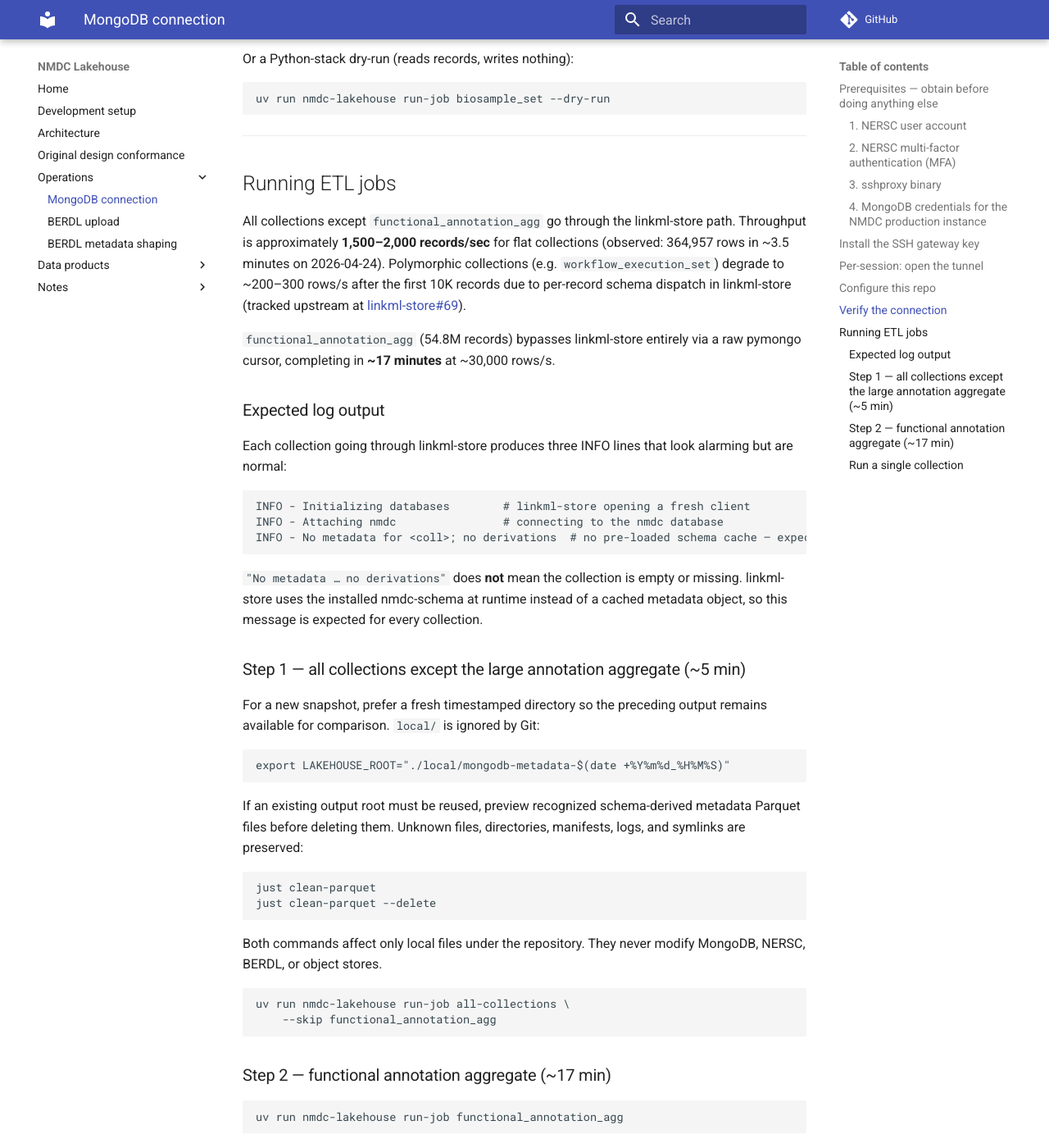
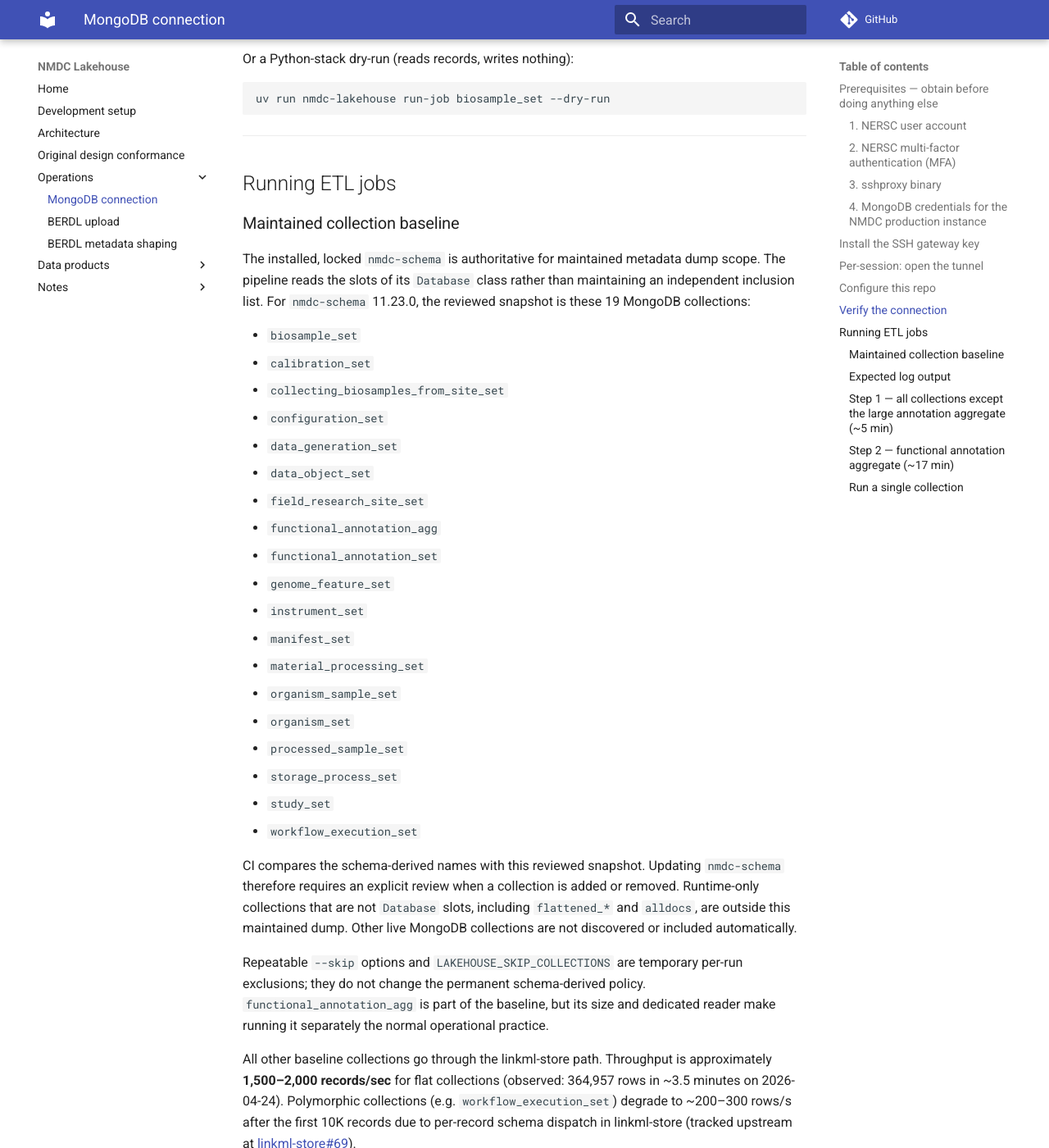
Before and after one commit to microbiomedata/nmdc-lakehouse, an MkDocs documentation site: the page built from docs/mongodb-connection.md, in a window 1280 px wide and 1400 px high, scrolled down 3104 px. Shown: the whole window at 82% size. Built offline with MkDocs 1.6.1 and Material for MkDocs 9.7.7, drawn with Linux system fonts in a browser that asks for light colours; comment, search, counter and statistics services are not loaded.

Commit message:
Make MongoDB collection scope reviewable (#196)
* Make MongoDB collection scope reviewable

* Make baseline key comparison explicit

```diff
--- a/docs/mongodb-connection.md
+++ b/docs/mongodb-connection.md
@@ -154,7 +154,45 @@ uv run nmdc-lakehouse run-job biosample_set --dry-run
 
 ## Running ETL jobs
 
-All collections except `functional_annotation_agg` go through the linkml-store path.
+### Maintained collection baseline
+
+The installed, locked `nmdc-schema` is authoritative for maintained metadata
+dump scope. The pipeline reads the slots of its `Database` class rather than
+maintaining an independent inclusion list. For `nmdc-schema` 11.23.0, the
+reviewed snapshot is these 19 MongoDB collections:
+
+- `biosample_set`
+- `calibration_set`
+- `collecting_biosamples_from_site_set`
+- `configuration_set`
+- `data_generation_set`
+- `data_object_set`
+- `field_research_site_set`
+- `functional_annotation_agg`
+- `functional_annotation_set`
+- `genome_feature_set`
+- `instrument_set`
+- `manifest_set`
+- `material_processing_set`
+- `organism_sample_set`
+- `organism_set`
+- `processed_sample_set`
+- `storage_process_set`
+- `study_set`
+- `workflow_execution_set`
+
+CI compares the schema-derived names with this reviewed snapshot. Updating
+`nmdc-schema` therefore requires an explicit review when a collection is added
+or removed. Runtime-only collections that are not `Database` slots, including
+`flattened_*` and `alldocs`, are outside this maintained dump. Other live
+MongoDB collections are not discovered or included automatically.
+
+Repeatable `--skip` options and `LAKEHOUSE_SKIP_COLLECTIONS` are temporary
+per-run exclusions; they do not change the permanent schema-derived policy.
+`functional_annotation_agg` is part of the baseline, but its size and dedicated
+reader make running it separately the normal operational practice.
+
+All other baseline collections go through the linkml-store path.
 Throughput is approximately **1,500–2,000 records/sec** for flat collections
 (observed: 364,957 rows in ~3.5 minutes on 2026-04-24). Polymorphic collections
 (e.g. `workflow_execution_set`) degrade to ~200–300 rows/s after the first 10K records
```
Also changed, not shown: docs/architecture.md (+4 -3 lines), docs/nmdc_metadata_tables.md (+4 -2 lines), 2 other files.
